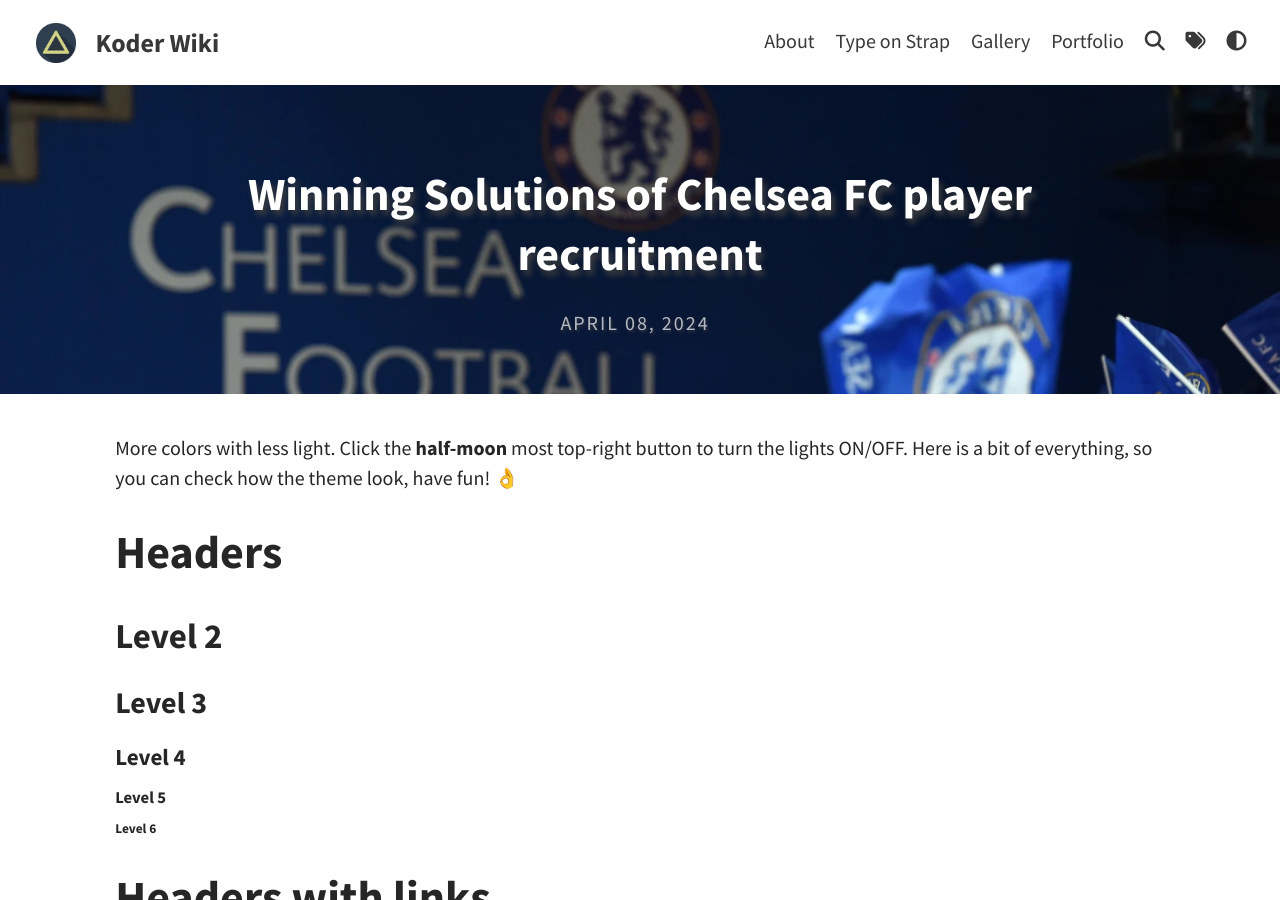
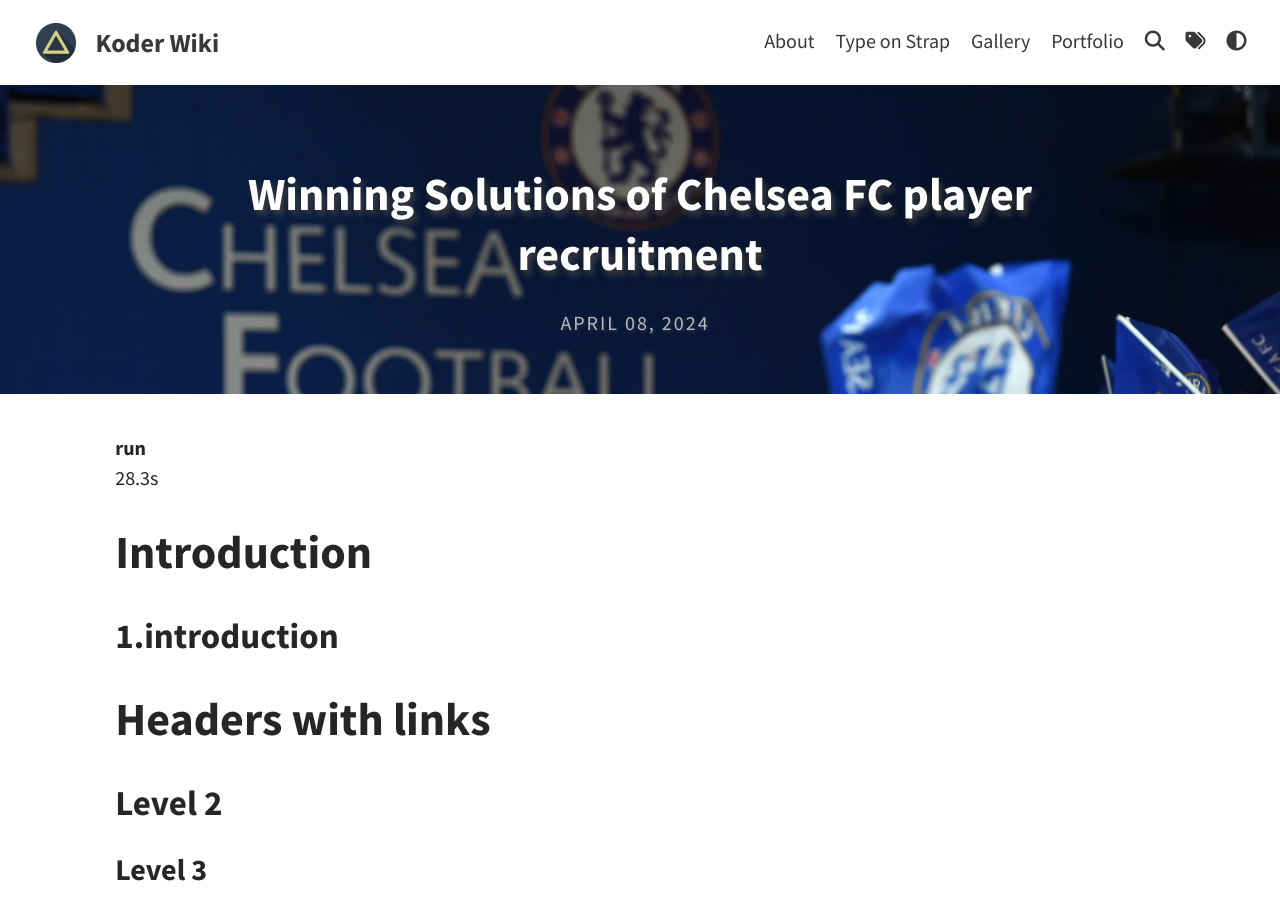
Before and after one commit to KoderWiki/Kontrl-Enter.github.io, a Jekyll site: the page built from _posts/2024-04-08-Chelsea.md, in a window 1280 px wide and 900 px high. Built offline with Jekyll 4.4.1, drawn with Linux system fonts in a browser that asks for light colours; a script that is not in the unit is left out.

Commit message:
Update 2024-04-08-Chelsea.md

```diff
--- a/_posts/2024-04-08-Chelsea.md
+++ b/_posts/2024-04-08-Chelsea.md
@@ -7,16 +7,13 @@ thumbnail: "assets/img/0.post/2024-04-08/chelsea.png"
 categories: Data Science
 ---
 
-More colors with less light. Click the **half-moon** most top-right button to turn the lights ON/OFF.
-Here is a bit of everything, so you can check how the theme look, have fun! 👌
+**run**<br>
+28.3s
+
+# Introduction
 
 
-# Headers
-## Level 2
-### Level 3
-#### Level 4
-##### Level 5
-###### Level 6
+## 1.introduction
 
 # [Headers with links](http://localhost)
 ## [Level 2](http://localhost)
```
